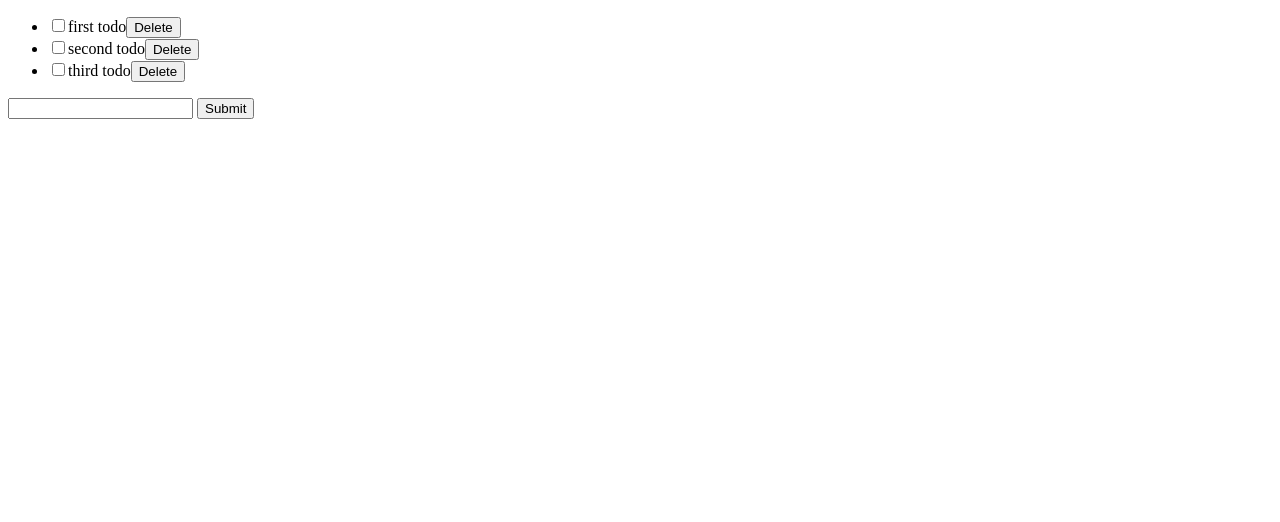
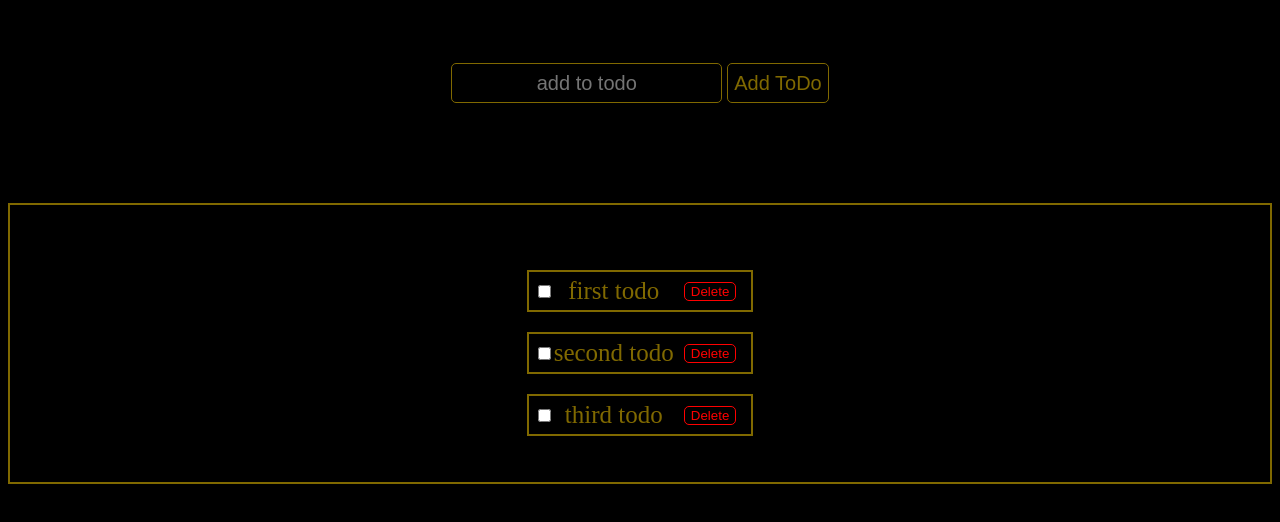
Before and after one commit to GSG-G8/To-Do-list, a website: page index.html in a window 1280 px wide. Drawn offline with Linux system fonts and the light colour scheme.

Commit message:
making style related #13

```diff
--- a/css/style.css
+++ b/css/style.css
@@ -0,0 +1,62 @@
+* {
+  /* margin: 0 auto; */
+  box-sizing: border-box;
+}
+
+body {
+  background-color: black;
+  color: rgb(128, 105, 0);
+  font-size: 20px;
+  text-align: center;
+}
+
+#add-todo {
+  margin-top: 5%;
+  margin-bottom: 5%;
+}
+#add-todo input {
+  background-color: black;
+  color: rgb(128, 105, 0);
+  border: 1px solid rgb(128, 105, 0);
+  border-radius: 5px;
+  text-align: center;
+  height: 40px;
+  font-size: 20px;
+}
+button {
+  background-color: black;
+  color: red;
+  border: red solid 1px;
+  border-radius: 5px;
+  margin: 0 10px;
+}
+#todo-container {
+  border: 2px solid;
+  padding: 2%;
+  margin-top: 100px;
+  display: flex;
+  align-content: center;
+  justify-content: center;
+}
+/* ul {
+  border: 2px solid;
+  padding: 2%;
+} */
+ul li {
+  width: 100%;
+  display: flex;
+  text-decoration: none;
+  align-items: center;
+  margin-top: 20px;
+  font-size: 25px;
+  justify-content: space-between;
+  padding: 5px;
+  border: 2px solid;
+}
+input[type="checkbox"] {
+  background-color: black;
+}
+
+input:checked + span {
+  text-decoration: line-through;
+}
--- a/index.html
+++ b/index.html
@@ -8,15 +8,19 @@
     <link rel="stylesheet" href="/css/style.css" />
   </head>
   <body>
-    <div id = "todo-container">
-        <ul>
-        </ul>
+    <form id="add-todo">
+      <input
+        type="text"
+        name="description"
+        value=""
+        placeholder="add to todo"
+      />
+      <input type="submit" name="" value="Add ToDo" />
+    </form>
+    <div id="todo-container">
+      <ul></ul>
     </div>
-    <form id="add-todo">
-      <input type="text" name="description" value="">
-      <input type="submit" name="" value="Submit">
-    </form>
-  </body>
+
     <script src="./script/logic.js"></script>
     <script src="./script/dom.js"></script>
   </body>
```
